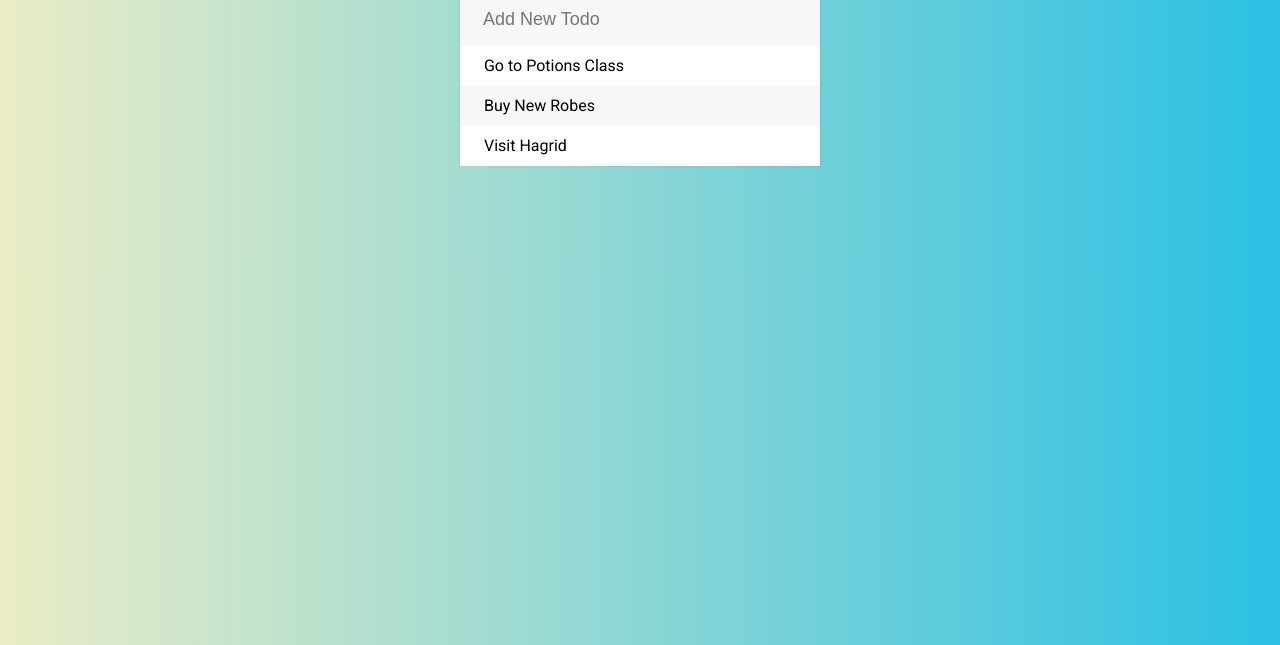
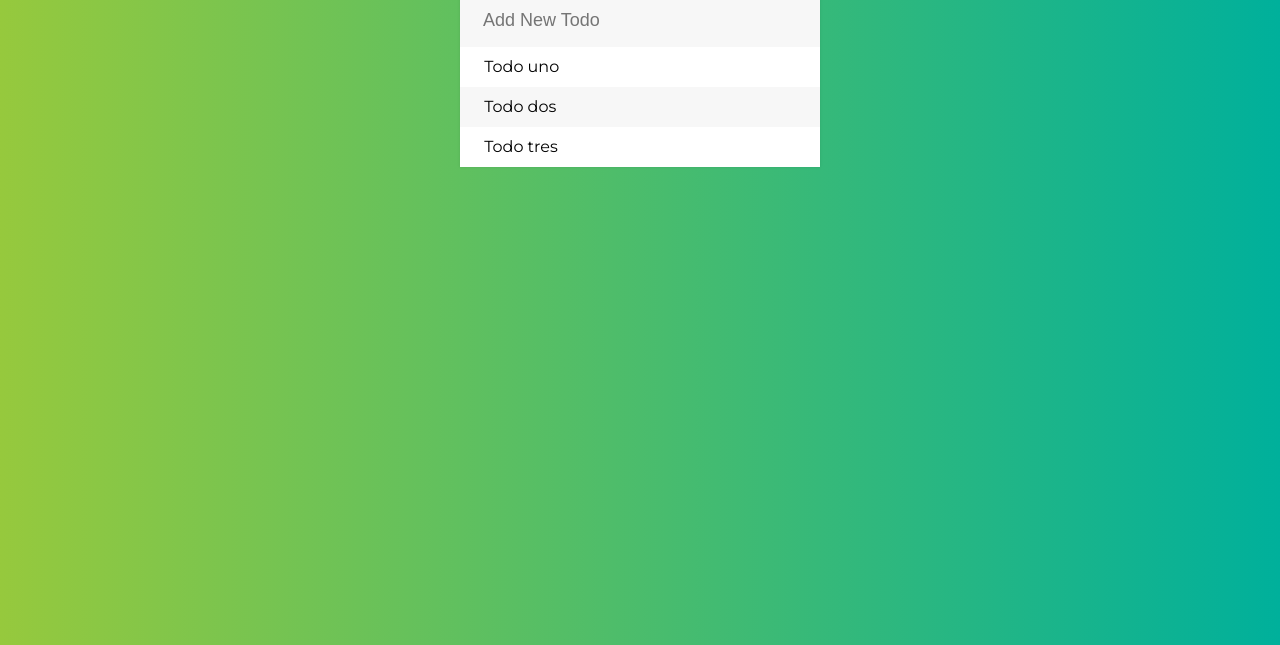
Before and after one commit to mjung8/todo-list, a plain HTML site: page index.html in a window 1280 px wide. Shown: the part 155-800 px from the top of the page. Drawn offline with Linux system fonts and the light colour scheme.

Commit message:
style changes

```diff
--- a/assets/css/todos.css
+++ b/assets/css/todos.css
@@ -1,15 +1,16 @@
 body {
-    font-family: Roboto;
-    background: #2BC0E4;
+    font-family: Montserrat;
+    background: #00b09b;
+    /* ohhappiness from uigradients */
     /* fallback for old browsers */
-    background: -webkit-linear-gradient(to right, #EAECC6, #2BC0E4);
+    background: -webkit-linear-gradient(to right, #96c93d, #00b09b);
     /* Chrome 10-25, Safari 5.1-6 */
-    background: linear-gradient(to right, #EAECC6, #2BC0E4);
+    background: linear-gradient(to right, #96c93d, #00b09b);
     /* W3C, IE 10+/ Edge, Firefox 16+, Chrome 26+, Opera 12+, Safari 7+ */
 }
 
 h1 {
-    background: #2980b9;
+    background: #0e2f8b;
     color: white;
     margin: 0;
     padding: 10px 20px;
@@ -53,7 +54,7 @@ li:hover span {
 
 input {
     font-size: 18px;
-    color: #2980b9;
+    color: #0e2f8b;
     background-color: #F7F7F7;
     width: 100%;
     padding: 13px 13px 13px 20px;
@@ -63,7 +64,7 @@ input {
 
 input:focus {
     background: white;
-    border: 3px solid #2980b9;
+    border: 3px solid #0e2f8b;
     outline: none;
 }
 
--- a/index.html
+++ b/index.html
@@ -1,25 +1,29 @@
 <!DOCTYPE html>
 <html lang="en">
+
 <head>
     <meta charset="UTF-8">
     <meta name="viewport" content="width=device-width, initial-scale=1.0">
     <meta http-equiv="X-UA-Compatible" content="ie=edge">
     <title>Todo List</title>
     <link rel="stylesheet" type="text/css" href="assets/css/todos.css">
-    <link href="https://fonts.googleapis.com/css?family=Roboto:400,500,700" rel="stylesheet">
-    <link rel="stylesheet" href="https://use.fontawesome.com/releases/v5.7.2/css/all.css" integrity="sha384-fnmOCqbTlWIlj8LyTjo7mOUStjsKC4pOpQbqyi7RrhN7udi9RwhKkMHpvLbHG9Sr" crossorigin="anonymous">
+    <link href="https://fonts.googleapis.com/css?family=Montserrat:400,700" rel="stylesheet">
+    <link rel="stylesheet" href="https://use.fontawesome.com/releases/v5.7.2/css/all.css" integrity="sha384-fnmOCqbTlWIlj8LyTjo7mOUStjsKC4pOpQbqyi7RrhN7udi9RwhKkMHpvLbHG9Sr"
+        crossorigin="anonymous">
     <script type="text/javascript" src="assets/js/lib/jquery-3.3.1.min.js"></script>
     <script type="text/javascript" src="assets/js/todos.js"></script>
 </head>
+
 <body>
     <div id="container">
         <h1>To-Do List <i class="fa fa-plus"></i></h1>
         <input type="text" placeholder="Add New Todo">
         <ul>
-            <li><span><i class="fa fa-trash"></i></span> Go to Potions Class</li>
-            <li><span><i class="fa fa-trash"></i></span> Buy New Robes</li>
-            <li><span><i class="fa fa-trash"></i></span> Visit Hagrid</li>
+            <li><span><i class="fa fa-trash"></i></span> Todo uno</li>
+            <li><span><i class="fa fa-trash"></i></span> Todo dos</li>
+            <li><span><i class="fa fa-trash"></i></span> Todo tres</li>
         </ul>
     </div>
 </body>
+
 </html>
```
